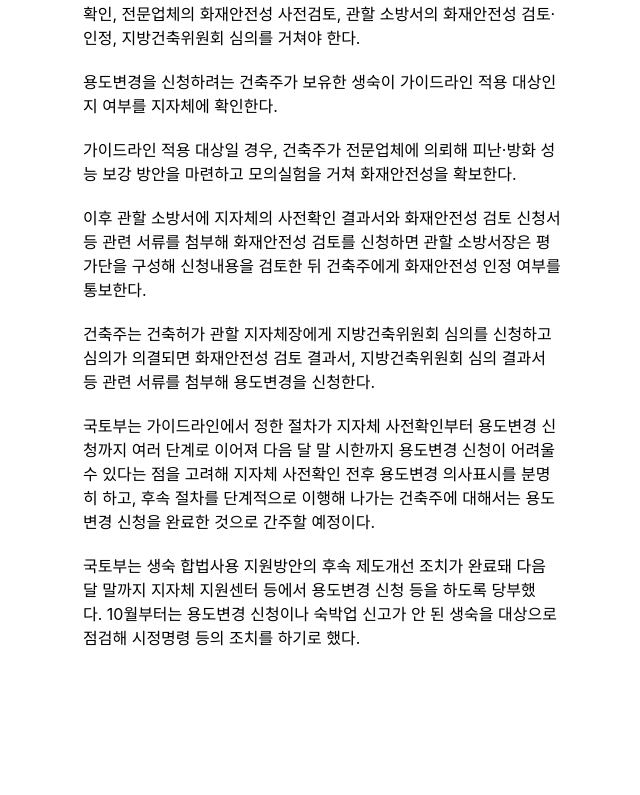
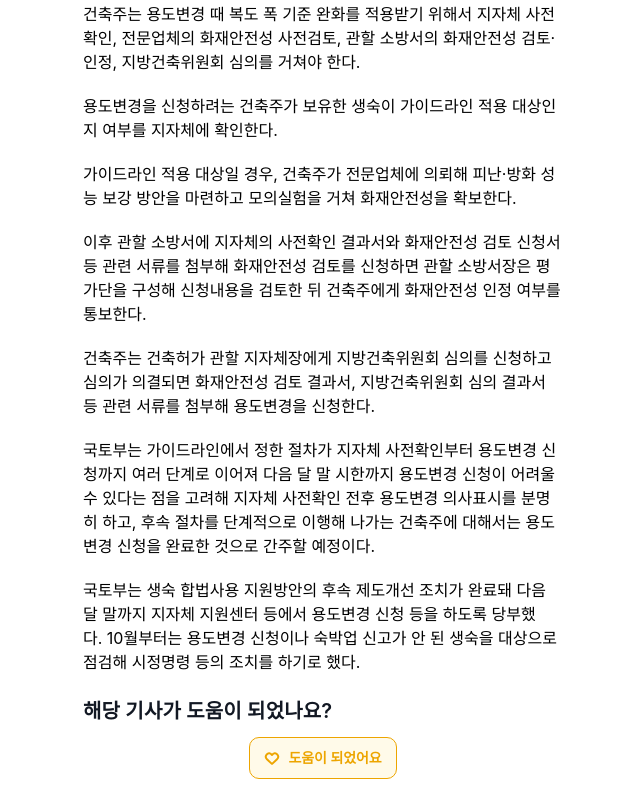
Before and after one commit to LikeLion-13th-SKHU/LikeLion-13th-TEAM06-FE, a React (Vite) app: page /news/1 in a window 1280 px wide. Shown: the part 763-1558 px from the top of the page, without its empty margins (317-957 px from the left). Before the commit the page ends 1428 px from the top, so only its background shows below. Built offline with nearby package versions, Linux system fonts and the light colour scheme; a web font is replaced by a local one.

Commit message:
:sparkles: Feat: 뉴스 디테일 내 좋아요 부분 구현 (#3)

```diff
--- a/src/features/news/components/detail/DetailHelpful/DetailHelpful.module.scss
+++ b/src/features/news/components/detail/DetailHelpful/DetailHelpful.module.scss
@@ -0,0 +1,20 @@
+// src/features/news/components/detail/DetailHelpful/DetailHelpful.module.scss
+
+@use '@/shared/styles/_variables.scss' as *;
+
+.detailHelpful {
+  display: flex;
+  flex-direction: column;
+  align-items: center;
+  gap: 12px;
+}
+
+.detailHelpfulTitle {
+  color: palette('gray-900');
+
+  font-size: 20px;
+  font-weight: 600;
+  line-height: 140%;
+  letter-spacing: 0.16px;
+  width: 100%;
+}
--- a/src/features/news/components/detail/DetailHelpful/DetailHelpful.tsx
+++ b/src/features/news/components/detail/DetailHelpful/DetailHelpful.tsx
@@ -1,5 +1,16 @@
 // src/features/news/components/detail/DetailHelpful/DetailHelpful.tsx
 
+import Button from '@/shared/components/Button/Button';
+import styles from './DetailHelpful.module.scss';
+import YellowLike from '@/assets/svg/yellowLike.svg';
+
 export default function DetailHelpful() {
-  return <div>DetailHelpful</div>;
+  return (
+    <div className={styles.detailHelpful}>
+      <h3 className={styles.detailHelpfulTitle}>해당 기사가 도움이 되었나요? </h3>
+      <Button variant="outline" leftIcon={YellowLike}>
+        도움이 되었어요
+      </Button>
+    </div>
+  );
 }
--- a/src/features/news/pages/NewsDetail.tsx
+++ b/src/features/news/pages/NewsDetail.tsx
@@ -6,6 +6,7 @@ import { useEffect } from 'react';
 import DetailBody from '@/features/news/components/detail/DetailBody/DetailBody';
 import { newsDetailMock } from '@/features/news/mocks/newsMock';
 import { useToast } from '@/shared/contexts/ToastContext';
+import DetailHelpful from '@/features/news/components/detail/DetailHelpful/DetailHelpful';
 
 export default function NewsDetail() {
   const { id } = useParams();
@@ -30,10 +31,11 @@ export default function NewsDetail() {
   }, [setConfig]);
 
   return (
-    <div style={{ padding: '16px 0' }}>
+    <div style={{ padding: '16px 0', display: 'flex', flexDirection: 'column', gap: '24px' }}>
       {/* unused 없애기 위한 코드 / 추후 삭제 필요 */}
       <div>{id}</div>
       <DetailBody title={newsDetailMock.title} htmlContent={newsDetailMock.htmlContent} />
+      <DetailHelpful />
     </div>
   );
 }
```
